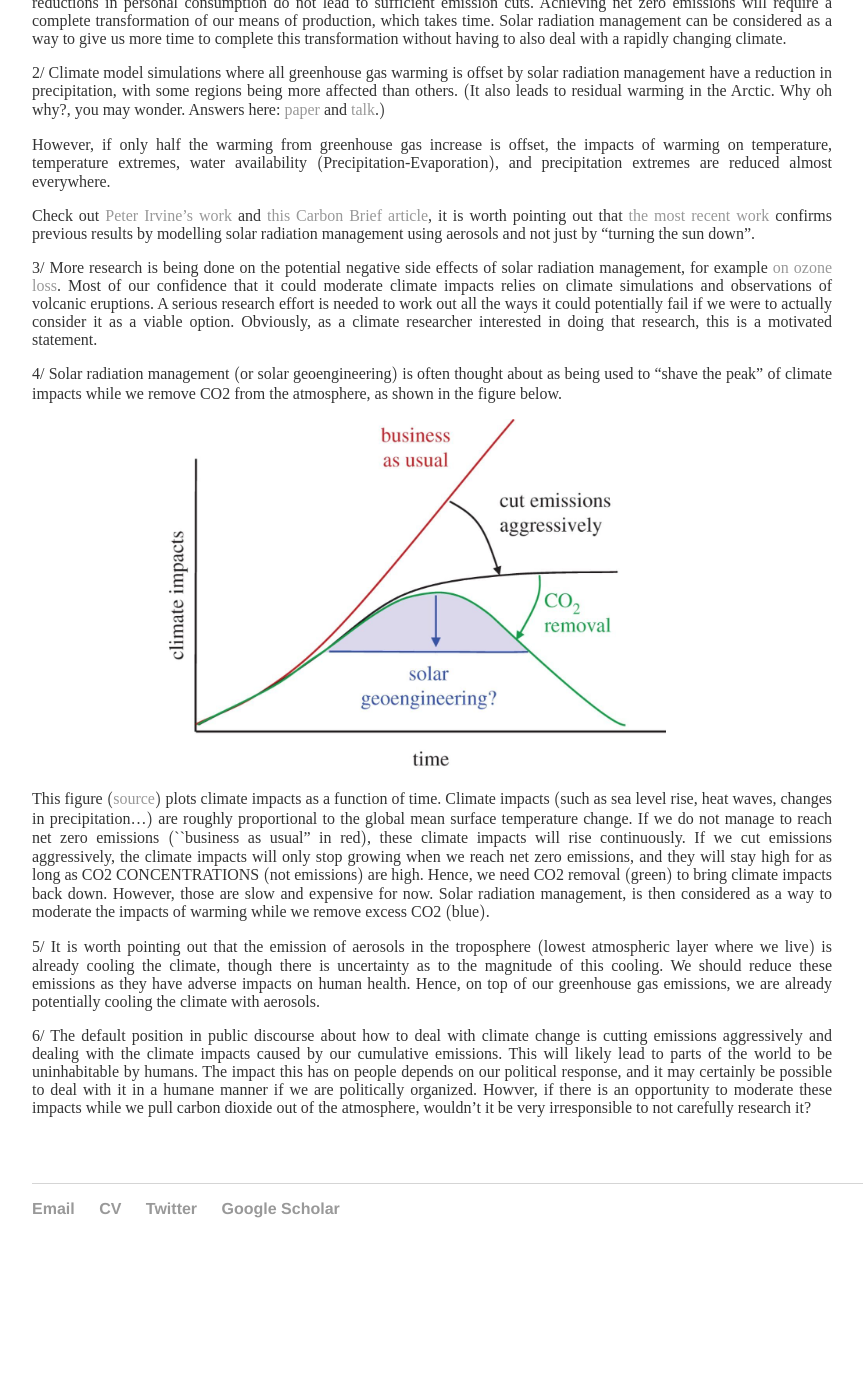
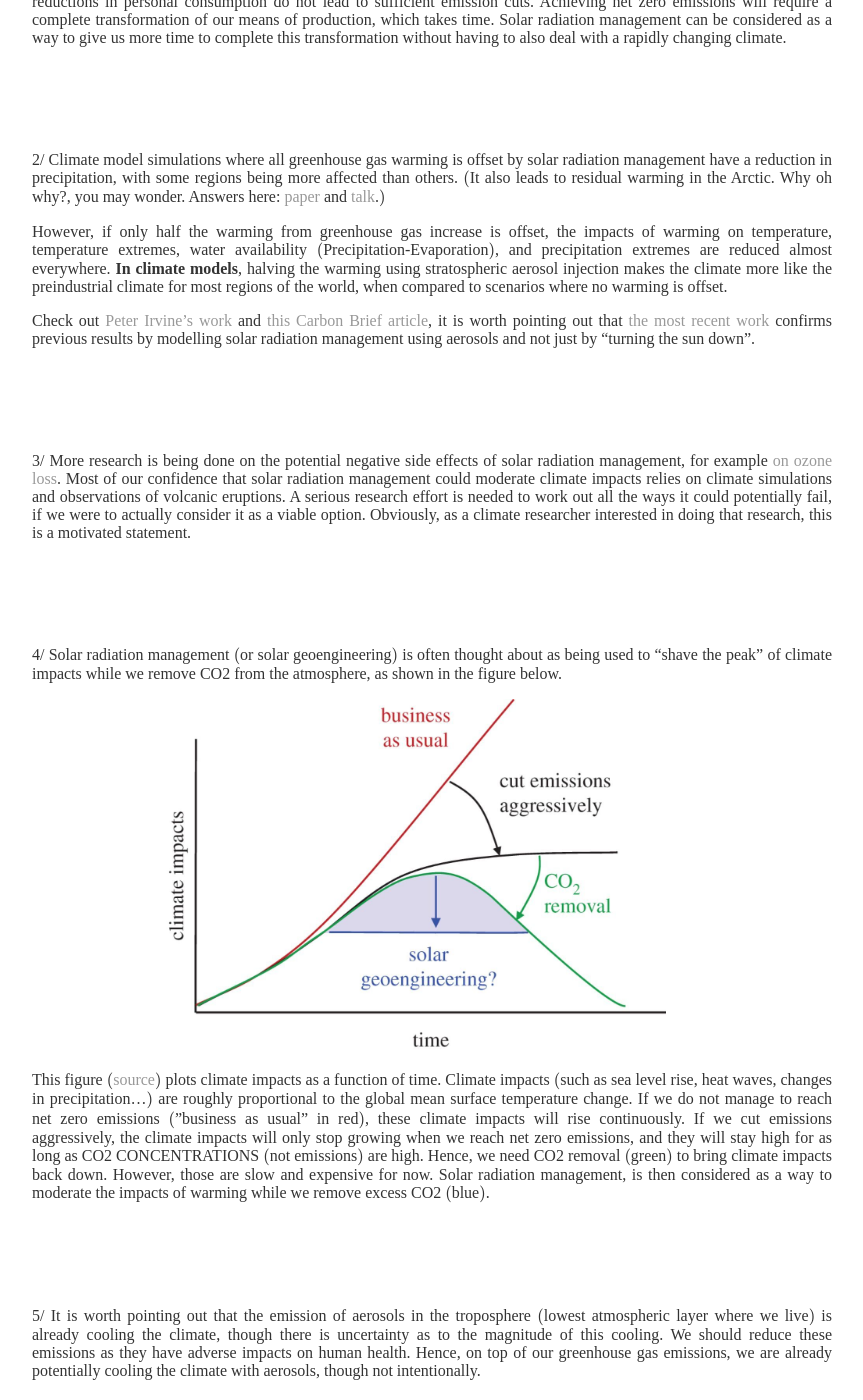
Before and after one commit to matthewjhenry/old_website, a Jekyll site: the page built from _posts/2020-05-23-SRM_critique.md, in a window 1280 px wide and 1400 px high, scrolled down 316 px. Shown: the whole window, without its empty margins (176-1039 px from the left). Built offline with Jekyll 4.4.1, drawn with Linux system fonts in a browser that asks for light colours; formulas are drawn with MathJax 3; comment, search, counter and statistics services are not loaded; before the commit the page ends 1608 px from its top, so only the background shows below that; some of the changed text lies outside the part shown.

Commit message:
more geo edits

```diff
--- a/_posts/2020-05-23-SRM_critique.md
+++ b/_posts/2020-05-23-SRM_critique.md
@@ -5,7 +5,7 @@ date: 2020-05-23
 use_math: true
 ---
 
-Critiques of solar radiation management $($such as <a href="https://www.youtube.com/watch?v=wgyhnFHm1uE">this one</a>$)$ often make erroneous assumptions as to how scientists think about solar radiation management and how it fits with emission reductions. My view on solar radiation management was very similar to what is shown in this [video](https://www.youtube.com/watch?v=wgyhnFHm1uE) until I did more research on the topic, so I would like to share a few points.
+Critiques of solar radiation management often make erroneous assumptions as to how scientists think about solar radiation management and how it fits with emission reductions. My view on solar radiation management was very similar to what is shown in this [video](https://www.youtube.com/watch?v=wgyhnFHm1uE) until I did more research on the topic, so I would like to share a few points.
 
 
 ---
@@ -13,16 +13,22 @@ Critiques of solar radiation management $($such as <a href="https://www.youtube.
 
 1/ Everybody agrees that the highest priority is to reduce carbon emissions. As shown during the pandemic, even extreme reductions in personal consumption do not lead to sufficient emission cuts. Achieving net zero emissions will require a complete transformation of our means of production, which takes time. Solar radiation management can be considered as a way to give us more time to complete this transformation without having to also deal with a rapidly changing climate.
 
+<br/><br/>
+<br/><br/>
 
 2/ Climate model simulations where all greenhouse gas warming is offset by solar radiation management have a reduction in precipitation, with some regions being more affected than others. $($It also leads to residual warming in the Arctic. Why oh why?, you may wonder. Answers here: [paper](https://matthewjhenry.github.io/papers/Henry_Merlis_SRM_main_submitted.pdf) and [talk](https://ams.confex.com/ams/22FLUID/videogateway.cgi/id/55150?recordingid=55150).$)$
 
-However, if only half the warming from greenhouse gas increase is offset, the impacts of warming on temperature, temperature extremes, water availability $($Precipitation-Evaporation$)$, and precipitation extremes are reduced almost everywhere.
+However, if only half the warming from greenhouse gas increase is offset, the impacts of warming on temperature, temperature extremes, water availability $($Precipitation-Evaporation$)$, and precipitation extremes are reduced almost everywhere. **In climate models**, halving the warming using stratospheric aerosol injection makes the climate more like the preindustrial climate for most regions of the world, when compared to scenarios where no warming is offset.
 
 Check out <a href="https://www.ucl.ac.uk/earth-sciences/people/academic/dr-peter-irvine">Peter Irvine's work</a> and <a href="https://www.carbonbrief.org/halving-global-warming-with-solar-geoengineering-could-offset-tropical-storm-risk"> this Carbon Brief article</a>, it is worth pointing out that <a href="https://discovery.ucl.ac.uk/id/eprint/10094203/">the most recent work</a> confirms previous results by modelling solar radiation management using aerosols and not just by "turning the sun down".
 
+<br/><br/>
+<br/><br/>
 
-3/ More research is being done on the potential negative side effects of solar radiation management, for example [on ozone loss](https://keith.seas.harvard.edu/publications/stratospheric-solar-geoengineering-without-ozone-loss). Most of our confidence that it could moderate climate impacts relies on climate simulations and observations of volcanic eruptions. A serious research effort is needed to work out all the ways it could potentially fail if we were to actually consider it as a viable option. Obviously, as a climate researcher interested in doing that research, this is a motivated statement.
+3/ More research is being done on the potential negative side effects of solar radiation management, for example [on ozone loss](https://keith.seas.harvard.edu/publications/stratospheric-solar-geoengineering-without-ozone-loss). Most of our confidence that solar radiation management could moderate climate impacts relies on climate simulations and observations of volcanic eruptions. A serious research effort is needed to work out all the ways it could potentially fail, if we were to actually consider it as a viable option. Obviously, as a climate researcher interested in doing that research, this is a motivated statement.
 
+<br/><br/>
+<br/><br/>
 
 4/ Solar radiation management $($or solar geoengineering$)$ is often thought about as being used to "shave the peak" of climate impacts while we remove CO2 from the atmosphere, as shown in the figure below.
 
@@ -32,10 +38,14 @@ Check out <a href="https://www.ucl.ac.uk/earth-sciences/people/academic/dr-peter
 
 
 
-This figure $($<a href="https://royalsocietypublishing.org/doi/full/10.1098/rsta.2016.0454">source</a>$)$ plots climate impacts as a function of time. Climate impacts $($such as sea level rise, heat waves, changes in precipitation...$)$ are roughly proportional to the global mean surface temperature change. If we do not manage to reach net zero emissions $($``business as usual" in red$)$, these climate impacts will rise continuously. If we cut emissions aggressively, the climate impacts will only stop growing when we reach net zero emissions, and they will stay high for as long as CO2 CONCENTRATIONS $($not emissions$)$ are high. Hence, we need CO2 removal $($green$)$ to bring climate impacts back down. However, those are slow and expensive for now. Solar radiation management, is then considered as a way to moderate the impacts of warming while we remove excess CO2 $($blue$)$.
+This figure $($<a href="https://royalsocietypublishing.org/doi/full/10.1098/rsta.2016.0454">source</a>$)$ plots climate impacts as a function of time. Climate impacts $($such as sea level rise, heat waves, changes in precipitation...$)$ are roughly proportional to the global mean surface temperature change. If we do not manage to reach net zero emissions $($"business as usual" in red$)$, these climate impacts will rise continuously. If we cut emissions aggressively, the climate impacts will only stop growing when we reach net zero emissions, and they will stay high for as long as CO2 CONCENTRATIONS $($not emissions$)$ are high. Hence, we need CO2 removal $($green$)$ to bring climate impacts back down. However, those are slow and expensive for now. Solar radiation management, is then considered as a way to moderate the impacts of warming while we remove excess CO2 $($blue$)$.
 
+<br/><br/>
+<br/><br/>
 
-5/ It is worth pointing out that the emission of aerosols in the troposphere $($lowest atmospheric layer where we live$)$ is already cooling the climate, though there is uncertainty as to the magnitude of this cooling. We should reduce these emissions as they have adverse impacts on human health. Hence, on top of our greenhouse gas emissions, we are already potentially cooling the climate with aerosols.
+5/ It is worth pointing out that the emission of aerosols in the troposphere $($lowest atmospheric layer where we live$)$ is already cooling the climate, though there is uncertainty as to the magnitude of this cooling. We should reduce these emissions as they have adverse impacts on human health. Hence, on top of our greenhouse gas emissions, we are already potentially cooling the climate with aerosols, though not intentionally.
 
+<br/><br/>
+<br/><br/>
 
-6/ The default position in public discourse about how to deal with climate change is cutting emissions aggressively and dealing with the climate impacts caused by our cumulative emissions. This will likely lead to parts of the world to be uninhabitable by humans. The impact this has on people depends on our political response, and it may certainly be possible to deal with it in a humane manner if we are politically organized. Howver, if there is an opportunity to moderate these impacts while we pull carbon dioxide out of the atmosphere, wouldn't it be very irresponsible to not carefully research it?
+6/ The default position in public discourse about how to deal with climate change is cutting emissions aggressively and dealing with the climate impacts caused by our cumulative emissions. This will likely lead to parts of the world to be uninhabitable by humans. The impact this has on people depends on our political response, and it may certainly be possible to deal with it in a humane manner if we are politically organized. However, if there is an opportunity to moderate these impacts while we pull carbon dioxide out of the atmosphere, wouldn't it be very irresponsible to not carefully research it?
```
